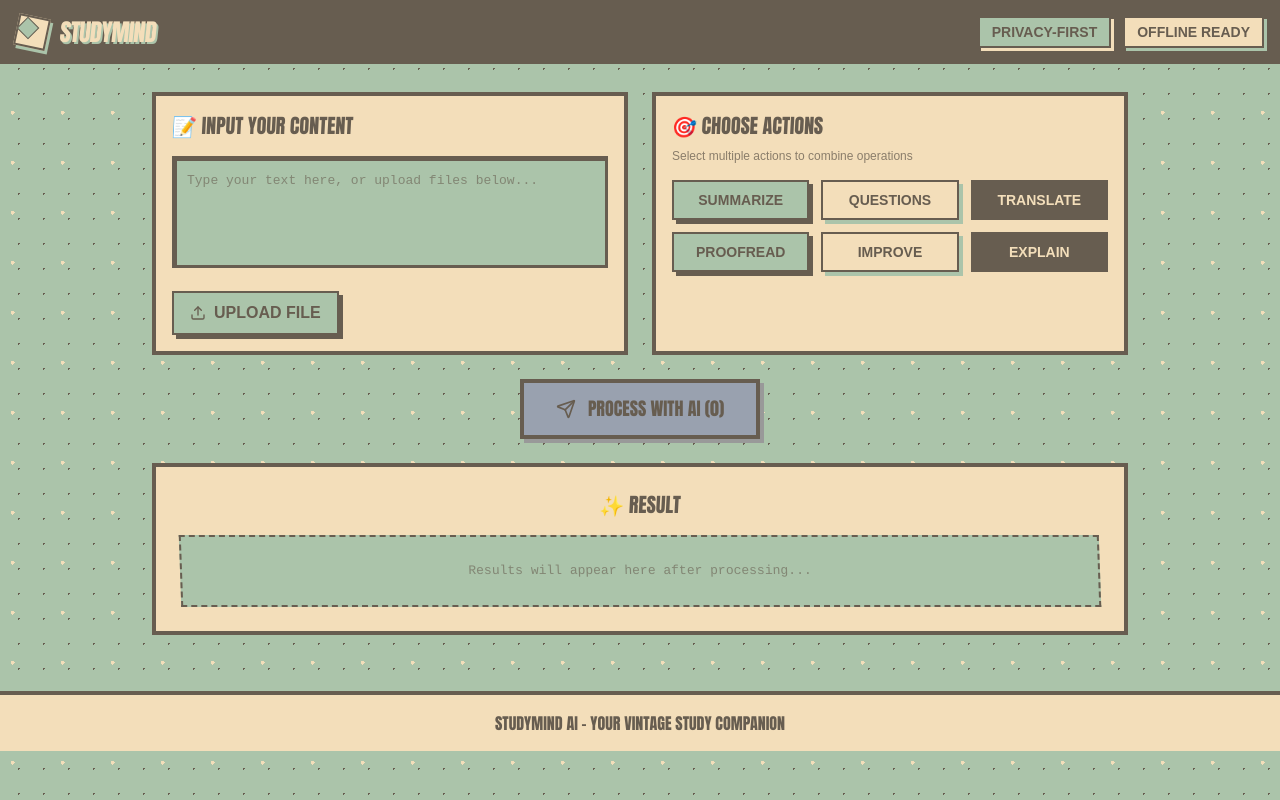
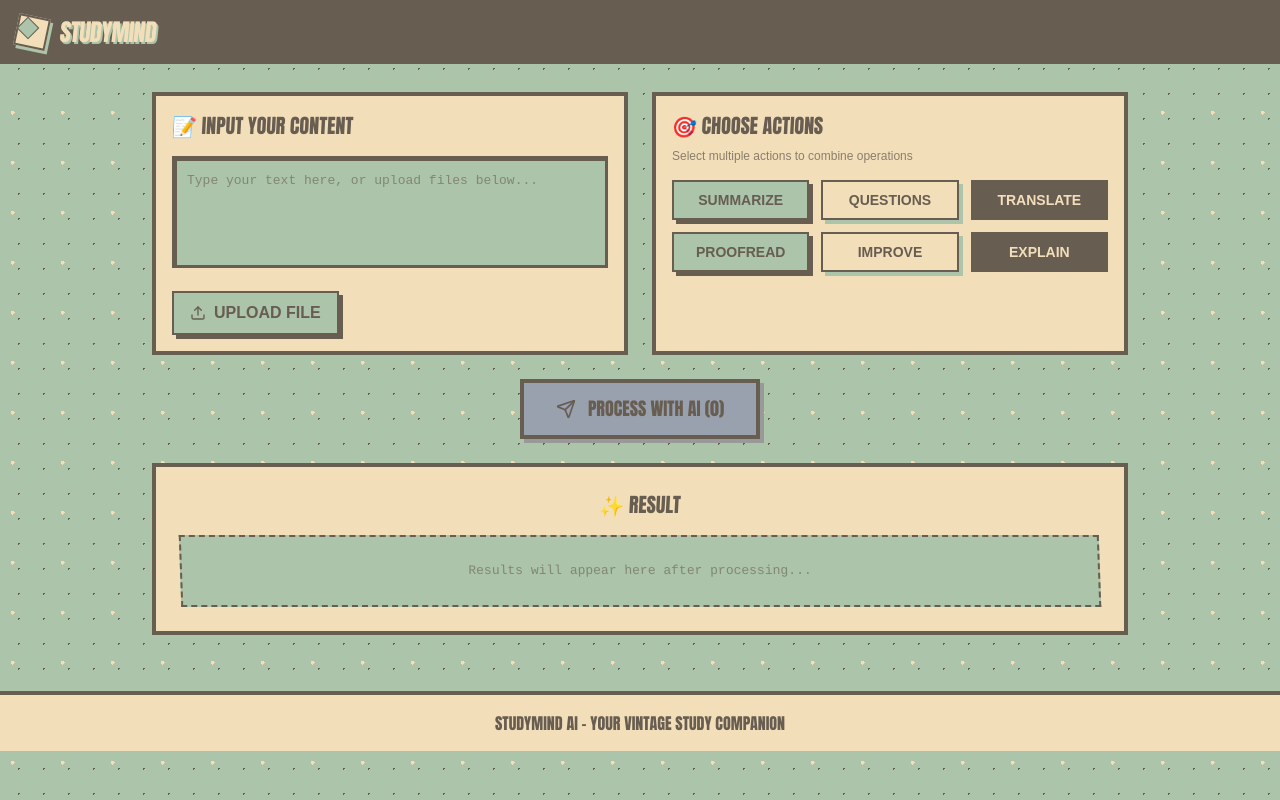
Before and after one commit to Monacrh/StudyMind, a Next.js app: page / in a window 1280 px wide. Built offline with nearby package versions, Linux system fonts and the light colour scheme.

Commit message:
remove unnecessary header

```diff
--- a/src/app/components/Header.tsx
+++ b/src/app/components/Header.tsx
@@ -24,7 +24,7 @@
           </h1>
         </div>
 
-        <div className="flex items-center gap-3">
+        {/* <div className="flex items-center gap-3">
           <div className="px-3 py-1 bg-[#ABC4AA] text-[#675D50] font-bold text-sm border-2 border-[#675D50] shadow-[3px_3px_0px_0px_#F3DEBA] hover:-translate-y-0.5 transition-transform">
             PRIVACY-FIRST
           </div>
@@ -32,7 +32,7 @@
           <div className="px-3 py-1 bg-[#F3DEBA] text-[#675D50] font-bold text-sm border-2 border-[#675D50] shadow-[3px_3px_0px_0px_#ABC4AA] hover:-translate-y-0.5 transition-transform">
             OFFLINE READY
           </div>
-        </div>
+        </div> */}
       </div>
     </header>
   );
```
